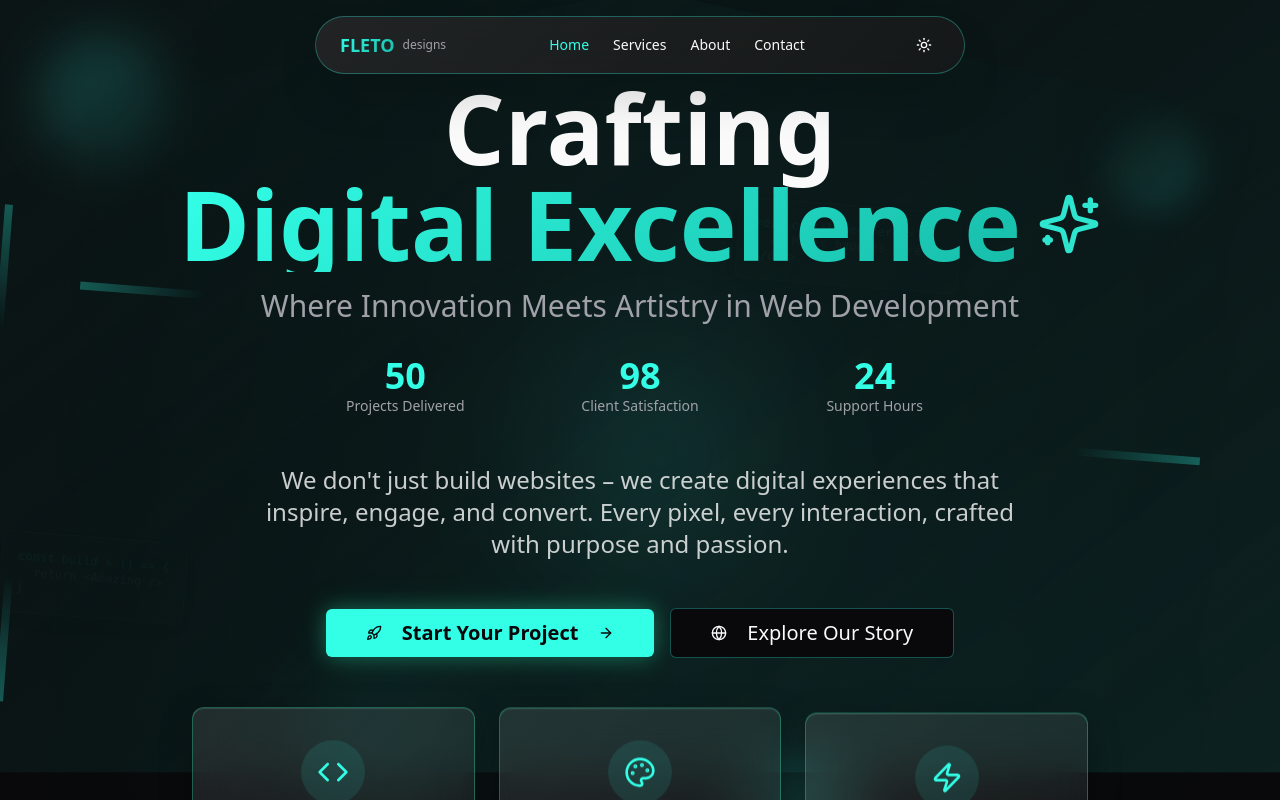
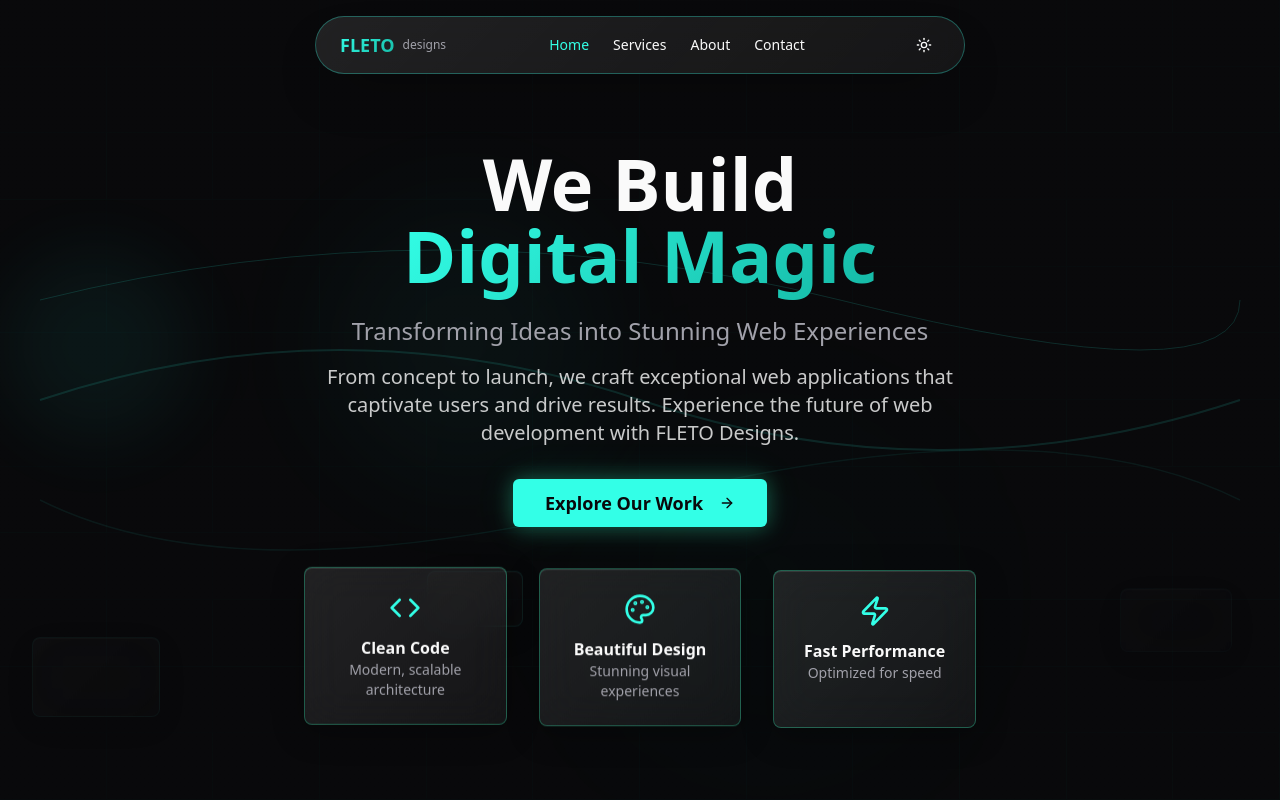
Before and after one commit to fletodesigns/fletodesigns, a React (Vite) app: page / in a window 1280 px wide. Shown: the top 800 px of the page. Built offline with nearby package versions, Linux system fonts and the light colour scheme.

Commit message:
Reverted to commit bd631a729ad8686b99e1c47130a0424b3fd36320

```diff
--- a/src/components/HeroSection.tsx
+++ b/src/components/HeroSection.tsx
@@ -1,236 +1,167 @@
 import { useEffect } from 'react';
 import { Button } from './ui/button';
-import { ArrowRight, Code, Palette, Zap, Sparkles, Globe, Rocket } from 'lucide-react';
+import { ArrowRight, Code, Palette, Zap } from 'lucide-react';
 import { Link } from 'react-router-dom';
 import { gsap } from 'gsap';
-import { ScrollTrigger } from 'gsap/ScrollTrigger';
-
-gsap.registerPlugin(ScrollTrigger);
 
 export function HeroSection() {
   useEffect(() => {
-    // Initial loading animations
     const tl = gsap.timeline();
 
     tl.fromTo('.hero-title',
-      { opacity: 0, y: 100, scale: 0.8 },
-      { opacity: 1, y: 0, scale: 1, duration: 1.2, ease: 'back.out(1.7)' }
+      { opacity: 0, y: 50 },
+      { opacity: 1, y: 0, duration: 1, ease: 'power2.out' }
     )
     .fromTo('.hero-subtitle',
-      { opacity: 0, x: -50 },
-      { opacity: 1, x: 0, duration: 0.8, ease: 'power2.out' },
-      '-=0.8'
+      { opacity: 0, y: 30 },
+      { opacity: 1, y: 0, duration: 0.8, ease: 'power2.out' },
+      '-=0.5'
     )
     .fromTo('.hero-description',
       { opacity: 0, y: 30 },
       { opacity: 1, y: 0, duration: 0.8, ease: 'power2.out' },
-      '-=0.6'
-    )
-    .fromTo('.hero-stats',
-      { opacity: 0, scale: 0.5 },
-      { opacity: 1, scale: 1, duration: 1, ease: 'elastic.out(1, 0.5)', stagger: 0.1 },
       '-=0.4'
     )
     .fromTo('.hero-cta',
-      { opacity: 0, y: 50 },
+      { opacity: 0, y: 30 },
       { opacity: 1, y: 0, duration: 0.8, ease: 'power2.out' },
-      '-=0.6'
+      '-=0.3'
+    )
+    .fromTo('.hero-features',
+      { opacity: 0, scale: 0.8 },
+      { opacity: 1, scale: 1, duration: 0.8, ease: 'back.out(1.7)' },
+      '-=0.2'
     );
 
-    // Scroll-triggered animations
-    gsap.to('.parallax-bg', {
-      yPercent: -50,
-      ease: 'none',
-      scrollTrigger: {
-        trigger: '.hero-section',
-        start: 'top bottom',
-        end: 'bottom top',
-        scrub: true
-      }
-    });
-
-    gsap.to('.floating-element', {
-      y: -100,
-      rotation: 10,
-      ease: 'none',
-      scrollTrigger: {
-        trigger: '.hero-section',
-        start: 'top bottom',
-        end: 'bottom top',
-        scrub: 1
-      }
-    });
-
-    // Continuous floating animations
-    gsap.to('.float-continuous', {
-      y: -15,
-      duration: 3,
+    // Floating animation for icons
+    gsap.to('.float-icon', {
+      y: -10,
+      duration: 2,
       ease: 'power1.inOut',
       yoyo: true,
       repeat: -1,
-      stagger: 0.3
+      stagger: 0.2
     });
-
-    // Stats counter animation
-    gsap.fromTo('.counter',
-      { textContent: 0 },
-      {
-        textContent: (i, target) => target.getAttribute('data-target'),
-        duration: 2,
-        ease: 'power2.out',
-        snap: { textContent: 1 },
-        scrollTrigger: {
-          trigger: '.hero-stats',
-          start: 'top 80%',
-        }
-      }
-    );
   }, []);
 
   return (
-    <section className="hero-section min-h-screen flex items-center justify-center relative overflow-hidden pt-20">
-      {/* Dynamic parallax background layers */}
-      <div className="absolute inset-0 parallax-bg">
-        <div className="absolute inset-0 bg-gradient-to-br from-primary/5 via-background to-primary/10"></div>
-        <div className="absolute inset-0 bg-gradient-to-tl from-transparent via-primary/5 to-transparent"></div>
+    <section className="min-h-screen flex items-center justify-center relative overflow-hidden pt-20">
+      {/* Seamless background transition with projects section */}
+      <div className="absolute inset-0 bg-gradient-to-b from-background via-background/95 to-background/50"></div>
+
+      {/* Floating particles that extend into projects section */}
+      <div className="absolute inset-0 opacity-40">
+        <div className="absolute top-1/4 left-1/4 w-72 h-72 bg-primary/10 rounded-full blur-3xl animate-float"></div>
+        <div className="absolute bottom-0 right-1/4 w-96 h-96 bg-primary/5 rounded-full blur-[120px] animate-float" style={{ animationDelay: '2s' }}></div>
+        <div className="absolute top-1/3 right-1/5 w-48 h-48 bg-primary/15 rounded-full blur-2xl animate-float" style={{ animationDelay: '4s' }}></div>
+        <div className="absolute bottom-1/4 left-1/3 w-64 h-64 bg-primary/8 rounded-full blur-[100px] animate-float" style={{ animationDelay: '1s' }}></div>
       </div>
 
-      {/* Animated mesh grid */}
-      <div className="absolute inset-0 opacity-20">
-        <div className="absolute inset-0 bg-gradient-to-r from-transparent via-primary/10 to-transparent transform rotate-12"></div>
-        <div className="absolute inset-0 bg-gradient-to-l from-transparent via-primary/5 to-transparent transform -rotate-12"></div>
-      </div>
-
-      {/* Dynamic floating elements */}
-      <div className="absolute inset-0">
-        <div className="floating-element absolute top-20 left-10 w-32 h-32 bg-gradient-to-br from-primary/20 to-primary/5 rounded-full blur-xl float-continuous"></div>
-        <div className="floating-element absolute top-40 right-20 w-24 h-24 bg-gradient-to-tl from-primary/15 to-primary/3 rounded-full blur-lg float-continuous"></div>
-        <div className="floating-element absolute bottom-32 left-1/4 w-40 h-40 bg-gradient-to-tr from-primary/10 to-transparent rounded-full blur-2xl float-continuous"></div>
-        <div className="floating-element absolute bottom-20 right-1/3 w-28 h-28 bg-gradient-to-bl from-primary/25 to-primary/5 rounded-full blur-xl float-continuous"></div>
-        <div className="floating-element absolute top-1/2 left-1/2 transform -translate-x-1/2 -translate-y-1/2 w-60 h-60 bg-gradient-to-r from-primary/5 to-primary/10 rounded-full blur-3xl float-continuous"></div>
-      </div>
-
-      {/* Geometric patterns with scroll animation */}
-      <div className="absolute inset-0 opacity-30">
-        <div className="floating-element absolute top-1/4 left-1/6 w-2 h-32 bg-gradient-to-b from-primary to-transparent"></div>
-        <div className="floating-element absolute bottom-1/4 right-1/6 w-2 h-32 bg-gradient-to-t from-primary to-transparent"></div>
-        <div className="floating-element absolute top-1/2 right-20 w-32 h-2 bg-gradient-to-l from-primary to-transparent"></div>
-        <div className="floating-element absolute top-1/3 left-20 w-32 h-2 bg-gradient-to-r from-primary to-transparent"></div>
-      </div>
-
-      {/* Interactive code snippets in background */}
-      <div className="absolute inset-0 opacity-5">
-        <div className="floating-element absolute top-1/4 right-1/4 glass-card p-4 rounded-lg font-mono text-xs">
-          <div className="text-primary">{'<div className="hero">'}</div>
-          <div className="ml-4 text-muted-foreground">{'/* Magic happens here */'}</div>
-          <div className="text-primary">{'</div>'}</div>
-        </div>
-        <div className="floating-element absolute bottom-1/3 left-1/5 glass-card p-4 rounded-lg font-mono text-xs">
-          <div className="text-primary">{'const build = () => {'}</div>
-          <div className="ml-4 text-muted-foreground">{'return <Amazing />'}</div>
-          <div className="text-primary">{'}'}</div>
+      {/* Grid pattern that continues to projects section */}
+      <div className="absolute inset-0 opacity-10">
+        <div className="grid grid-cols-12 h-full w-full">
+          {Array.from({ length: 144 }).map((_, i) => (
+            <div
+              key={i}
+              className="border-r border-b border-primary/20 animate-pulse"
+              style={{
+                animationDelay: `${(i * 0.1) % 3}s`,
+                animationDuration: '4s'
+              }}
+            ></div>
+          ))}
         </div>
       </div>
 
+      {/* Flowing lines that connect to projects section */}
+      <div className="absolute inset-0 opacity-30">
+        <svg className="w-full h-full" viewBox="0 0 1200 800">
+          <path
+            d="M 0,400 Q 300,300 600,400 T 1200,400"
+            stroke="hsl(var(--primary))"
+            strokeWidth="2"
+            fill="none"
+            opacity="0.4"
+            className="animate-pulse"
+          />
+          <path
+            d="M 0,300 Q 400,200 800,300 T 1200,300"
+            stroke="hsl(var(--primary))"
+            strokeWidth="1"
+            fill="none"
+            opacity="0.3"
+            className="animate-pulse"
+            style={{ animationDelay: '1s' }}
+          />
+          <path
+            d="M 0,500 Q 200,600 600,500 T 1200,500"
+            stroke="hsl(var(--primary))"
+            strokeWidth="1.5"
+            fill="none"
+            opacity="0.2"
+            className="animate-pulse"
+            style={{ animationDelay: '2s' }}
+          />
+        </svg>
+      </div>
+
+      {/* Project preview cards floating in background */}
+      <div className="absolute bottom-20 left-8 w-32 h-20 glass-card rounded-lg opacity-20 animate-float border border-primary/20" style={{ animationDelay: '1s' }}></div>
+      <div className="absolute bottom-32 right-12 w-28 h-16 glass-card rounded-lg opacity-15 animate-float border border-primary/10" style={{ animationDelay: '3s' }}></div>
+      <div className="absolute bottom-40 left-1/3 w-24 h-14 glass-card rounded-lg opacity-25 animate-float border border-primary/30" style={{ animationDelay: '2s' }}></div>
+
       <div className="container mx-auto px-4 text-center relative z-10">
-        <div className="max-w-5xl mx-auto">
-          {/* New enhanced heading */}
-          <div className="mb-8">
-            <div className="hero-title">
-              <h1 className="text-6xl md:text-8xl font-bold mb-4">
-                <span className="text-foreground">Crafting</span>
-                <br />
-                <span className="text-gradient inline-flex items-center gap-4">
-                  Digital Excellence
-                  <Sparkles className="h-12 w-12 md:h-16 md:w-16 text-primary animate-pulse" />
-                </span>
-              </h1>
-            </div>
+        <div className="max-w-4xl mx-auto">
+          {/* Main heading */}
+          <h1 className="hero-title text-5xl md:text-7xl font-bold mb-6">
+            <span className="text-foreground">We Build</span>
+            <br />
+            <span className="text-gradient">Digital Magic</span>
+          </h1>
 
-            <h2 className="hero-subtitle text-2xl md:text-3xl text-muted-foreground mb-6 max-w-3xl mx-auto">
-              Where Innovation Meets Artistry in Web Development
-            </h2>
-          </div>
+          {/* Subtitle */}
+          <h2 className="hero-subtitle text-xl md:text-2xl text-muted-foreground mb-4">
+            Transforming Ideas into Stunning Web Experiences
+          </h2>
 
-          {/* Enhanced stats section */}
-          <div className="hero-stats grid grid-cols-3 gap-8 mb-12 max-w-2xl mx-auto">
-            <div className="text-center">
-              <div className="text-3xl md:text-4xl font-bold text-primary counter" data-target="50">0</div>
-              <div className="text-sm text-muted-foreground">Projects Delivered</div>
-            </div>
-            <div className="text-center">
-              <div className="text-3xl md:text-4xl font-bold text-primary counter" data-target="98">0</div>
-              <div className="text-sm text-muted-foreground">Client Satisfaction</div>
-            </div>
-            <div className="text-center">
-              <div className="text-3xl md:text-4xl font-bold text-primary counter" data-target="24">0</div>
-              <div className="text-sm text-muted-foreground">Support Hours</div>
-            </div>
-          </div>
-
-          {/* Updated description */}
-          <p className="hero-description text-xl md:text-2xl text-foreground/80 mb-12 max-w-3xl mx-auto leading-relaxed">
-            We don't just build websites – we create digital experiences that inspire, engage, and convert.
-            Every pixel, every interaction, crafted with purpose and passion.
+          {/* Description */}
+          <p className="hero-description text-lg md:text-xl text-foreground/80 mb-8 max-w-2xl mx-auto">
+            From concept to launch, we craft exceptional web applications that captivate users
+            and drive results. Experience the future of web development with FLETO Designs.
           </p>
 
-          {/* Enhanced CTA Section */}
-          <div className="hero-cta mb-16 flex flex-col sm:flex-row gap-4 justify-center items-center">
+          {/* CTA Button */}
+          <div className="hero-cta mb-12">
             <Button
               size="lg"
-              className="bg-primary hover:bg-primary/90 text-primary-foreground font-semibold px-10 py-6 text-xl fleto-glow"
+              className="bg-primary hover:bg-primary/90 text-primary-foreground font-semibold px-8 py-6 text-lg fleto-glow"
               asChild
             >
               <Link to="/services">
-                <Rocket className="mr-3 h-6 w-6" />
-                Start Your Project
-                <ArrowRight className="ml-3 h-6 w-6" />
-              </Link>
-            </Button>
-
-            <Button
-              size="lg"
-              variant="outline"
-              className="border-primary/30 hover:bg-primary/10 px-10 py-6 text-xl"
-              asChild
-            >
-              <Link to="/about">
-                <Globe className="mr-3 h-6 w-6" />
-                Explore Our Story
+                Explore Our Work
+                <ArrowRight className="ml-2 h-5 w-5" />
               </Link>
             </Button>
           </div>
 
-          {/* Redesigned feature showcase */}
-          <div className="grid grid-cols-1 md:grid-cols-3 gap-6 max-w-4xl mx-auto">
-            <div className="glass-card p-8 rounded-xl float-continuous group hover:scale-105 transition-all duration-300">
-              <div className="bg-primary/10 w-16 h-16 rounded-full flex items-center justify-center mx-auto mb-6 group-hover:bg-primary/20 transition-colors">
-                <Code className="h-8 w-8 text-primary" />
-              </div>
-              <h3 className="text-xl font-bold text-foreground mb-3">Clean Architecture</h3>
-              <p className="text-muted-foreground leading-relaxed">
-                Scalable, maintainable code that stands the test of time and growth.
-              </p>
+          {/* Feature icons */}
+          <div className="hero-features grid grid-cols-1 md:grid-cols-3 gap-8 max-w-2xl mx-auto">
+            <div className="glass-card p-6 rounded-lg float-icon">
+              <Code className="h-8 w-8 text-primary mx-auto mb-3" />
+              <h3 className="font-semibold text-foreground">Clean Code</h3>
+              <p className="text-sm text-muted-foreground">Modern, scalable architecture</p>
             </div>
 
-            <div className="glass-card p-8 rounded-xl float-continuous group hover:scale-105 transition-all duration-300">
-              <div className="bg-primary/10 w-16 h-16 rounded-full flex items-center justify-center mx-auto mb-6 group-hover:bg-primary/20 transition-colors">
-                <Palette className="h-8 w-8 text-primary" />
-              </div>
-              <h3 className="text-xl font-bold text-foreground mb-3">Stunning Design</h3>
-              <p className="text-muted-foreground leading-relaxed">
-                Beautiful interfaces that captivate users and enhance experiences.
-              </p>
+            <div className="glass-card p-6 rounded-lg float-icon">
+              <Palette className="h-8 w-8 text-primary mx-auto mb-3" />
+              <h3 className="font-semibold text-foreground">Beautiful Design</h3>
+              <p className="text-sm text-muted-foreground">Stunning visual experiences</p>
             </div>
 
-            <div className="glass-card p-8 rounded-xl float-continuous group hover:scale-105 transition-all duration-300">
-              <div className="bg-primary/10 w-16 h-16 rounded-full flex items-center justify-center mx-auto mb-6 group-hover:bg-primary/20 transition-colors">
-                <Zap className="h-8 w-8 text-primary" />
-              </div>
-              <h3 className="text-xl font-bold text-foreground mb-3">Lightning Speed</h3>
-              <p className="text-muted-foreground leading-relaxed">
-                Optimized performance that delivers exceptional user experiences.
-              </p>
+            <div className="glass-card p-6 rounded-lg float-icon">
+              <Zap className="h-8 w-8 text-primary mx-auto mb-3" />
+              <h3 className="font-semibold text-foreground">Fast Performance</h3>
+              <p className="text-sm text-muted-foreground">Optimized for speed</p>
             </div>
           </div>
         </div>
```
